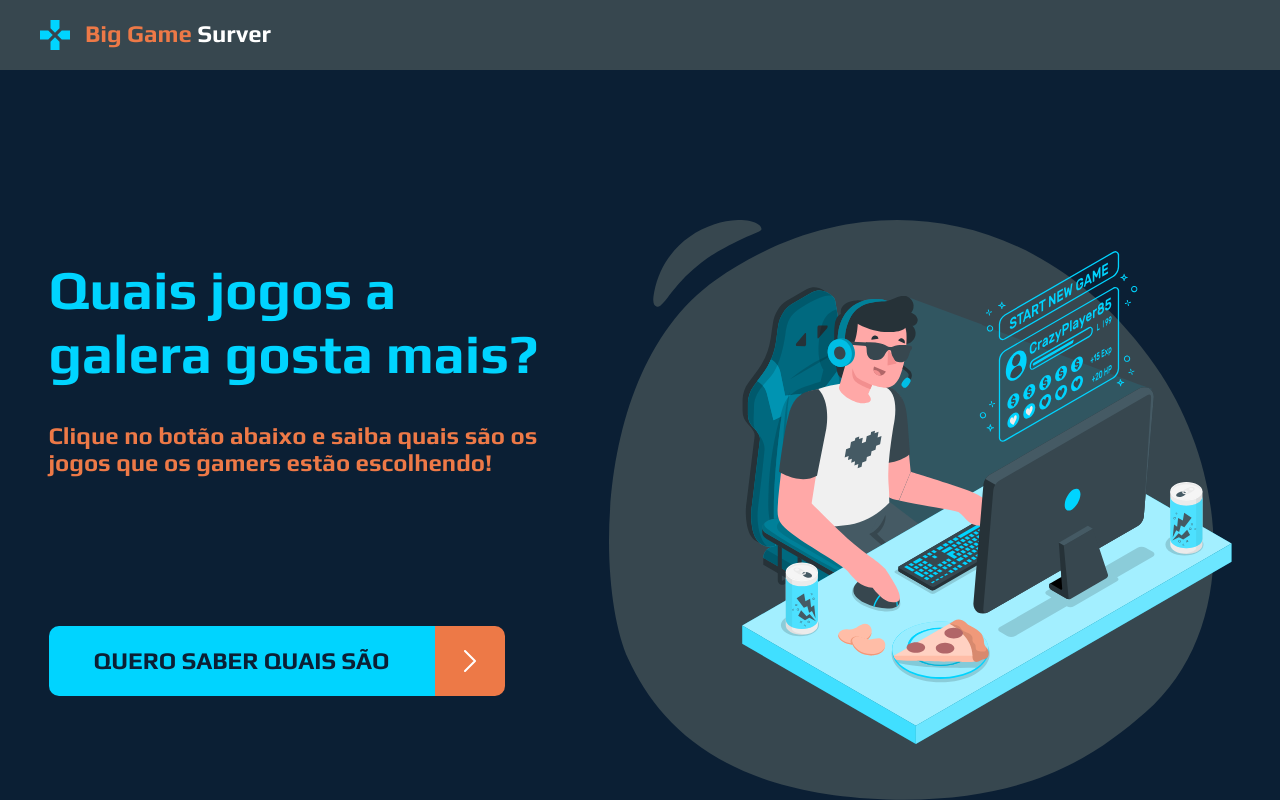
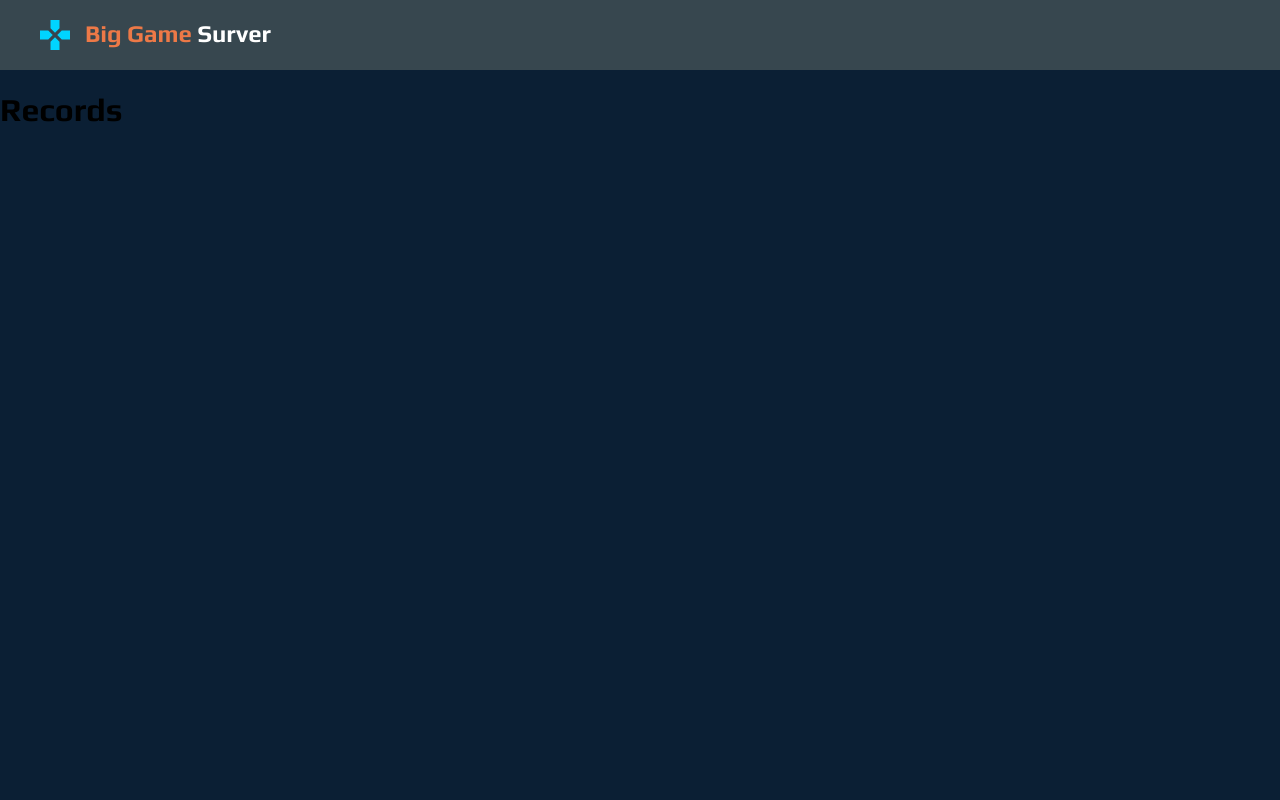
Before and after one commit to aronque/sds1, a React (Create React App) app in the folder front-web/: page /records in a window 1280 px wide. Built offline with nearby package versions, Linux system fonts and the light colour scheme.

Commit message:
Criando navegação com rotas

```diff
--- a/front-web/package.json
+++ b/front-web/package.json
@@ -10,8 +10,10 @@
     "@types/node": "^12.12.59",
     "@types/react": "^16.9.49",
     "@types/react-dom": "^16.9.8",
+    "@types/react-router-dom": "^5.1.5",
     "react": "^16.13.1",
     "react-dom": "^16.13.1",
+    "react-router-dom": "^5.2.0",
     "react-scripts": "3.4.3",
     "typescript": "^3.7.5"
   },
--- a/front-web/src/App.tsx
+++ b/front-web/src/App.tsx
@@ -1,14 +1,10 @@
 import React from 'react';
 import './App.css';
-import Header from './Components/Header';
-import Home from './Pages/Home';
+import Routes from './Routes';
 
 function App() {
   return (
-    <div>
-      <Header />
-      <Home />
-    </div>
+    <Routes/>
   );
 }
 
--- a/front-web/src/Components/Header/index.tsx
+++ b/front-web/src/Components/Header/index.tsx
@@ -1,14 +1,17 @@
 import React from 'react';
 import { ReactComponent as Logo } from '../../assets/logo.svg';
 import './styles.css';
+import {Link} from 'react-router-dom';
 
 const Header = () => (
     <header className="main-header">
         <Logo/>
-        <div className="logo-text">
-           <span className="logo-text-1">Big Game </span>
-           <span className="logo-text-2">Surver</span>
-        </div>
+        <Link to="/">
+            <div className="logo-text">
+                <span className="logo-text-1">Big Game </span>
+                <span className="logo-text-2">Surver</span>
+            </div>
+        </Link>
     </header>
 );
 
--- a/front-web/src/Pages/Home/index.tsx
+++ b/front-web/src/Pages/Home/index.tsx
@@ -2,6 +2,7 @@
 import './styles.css'
 import {ReactComponent as ArrowIcon} from '../../assets/arrow.svg'
 import {ReactComponent as GamerImage} from '../../assets/gamer.svg'
+import {Link} from 'react-router-dom'
 
 const Home = () => (
     <div className="home-container">
@@ -12,6 +13,7 @@
             <h3 className="home-text-subtitle">
                 Clique no botão abaixo e saiba quais são os jogos que os gamers estão escolhendo!
             </h3>
+            <Link to="/records">
                 <div className="home-actions">
                     <button className="home-btn">
                         QUERO SABER QUAIS SÃO
@@ -20,6 +22,7 @@
                         <ArrowIcon />
                     </div>
                 </div>
+            </Link>
         </div>
         <GamerImage className="home-image"/>
     </div>
--- /dev/null
+++ b/front-web/src/Pages/Records/index.tsx
@@ -0,0 +1,9 @@
+import React from 'react';
+
+const Records = () => (
+    <h1>
+        Records
+    </h1>
+);
+
+export default Records;
--- /dev/null
+++ b/front-web/src/Routes.tsx
@@ -0,0 +1,21 @@
+import React from 'react';
+import {BrowserRouter, Switch, Route} from 'react-router-dom';
+import Header from './Components/Header';
+import Home from './Pages/Home';
+import Records from './Pages/Records';
+
+const Routes = () => (
+    <BrowserRouter>
+        <Header/>
+        <Switch>
+            <Route path="/" exact>
+                <Home/>
+            </Route>
+            <Route path="/records">
+                <Records/>
+            </Route>
+        </Switch>
+    </BrowserRouter>
+);
+
+export default Routes;
```
Also changed, not shown: 1 other file (tests, documents, lock files or other folders). Lines whose indentation alone changed are shown as unchanged.
